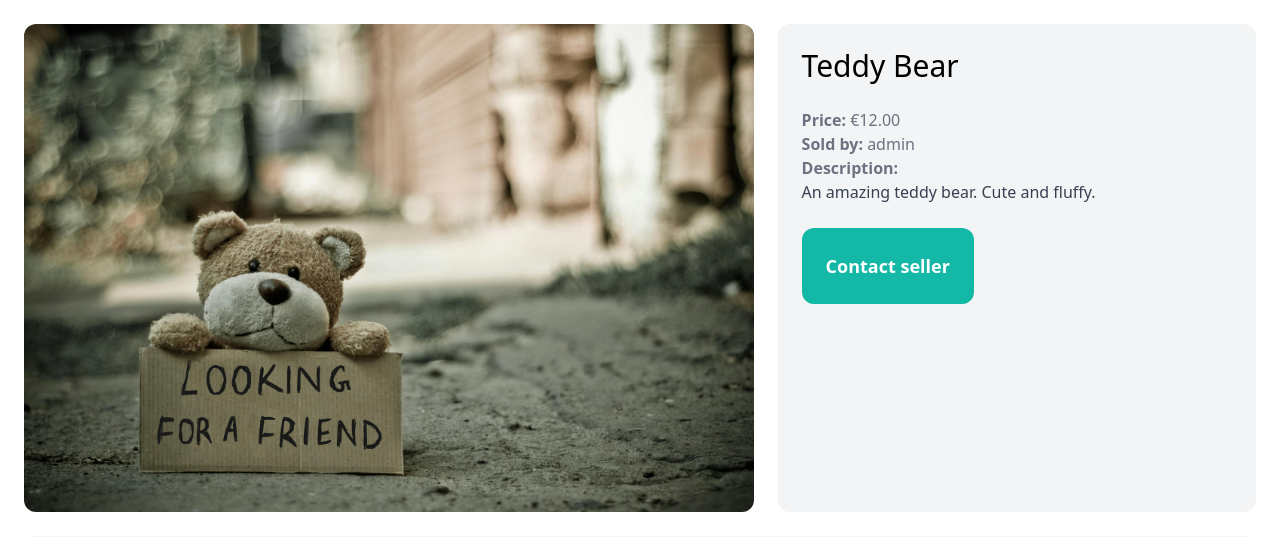
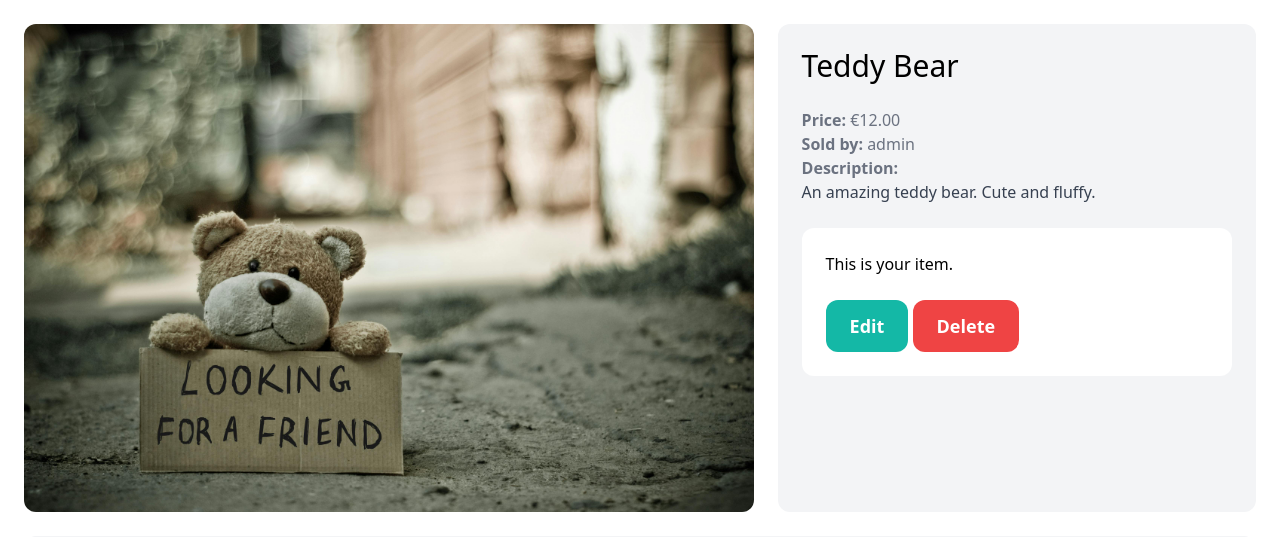
Before and after one commit to POLITJ/Django-Marketplace, a Django app: page /items/1/ in a window 1280 px wide. Shown: the part 77-614 px from the top of the page. Run offline with Django 5.2, Linux system fonts and the light colour scheme; a user stored in the database is signed in; data comes from the database, SQL or seed files in the repository; both versions use the stored data as it was after the commit; some libraries are stand-ins or nearby versions.

Commit message:
Add delete function to your items

```diff
--- a/dashboard/views.py
+++ b/dashboard/views.py
@@ -1,5 +1,5 @@
 from django.contrib.auth.decorators import login_required
-from django.shortcuts import render
+from django.shortcuts import render, get_object_or_404
 
 from item.models import Item
 
--- a/item/templates/item/detail.html
+++ b/item/templates/item/detail.html
@@ -14,8 +14,19 @@
         {%if item.description%}
             <p class="text-gray-700"><strong class="text-gray-500">Description: </strong><br>
                 {{item.description}}
+            </p>
         {% endif %}
-        <br><a href="#" class="inline-block mt-6 px-6 py-6 text-lg font-semibold bg-teal-500 text-white rounded-xl hover:bg-teal-700">Contact seller</a>
+
+        {% if request.user == item.created_by %}
+            <div class="mt-6 p-6 bg-white rounded-xl">
+                <p>This is your item.</p>
+
+                <a href="#" class="inline-block mt-6 px-6 py-3 text-lg font-semibold bg-teal-500 text-white rounded-xl">Edit</a>
+                <a href="{% url 'item:delete' item.id %}" class="inline-block mt-6 px-6 py-3 text-lg font-semibold bg-red-500 text-white rounded-xl">Delete</a>
+            </div>
+        {% else %}
+            <br><a href="#" class="inline-block mt-6 px-6 py-6 text-lg font-semibold bg-teal-500 text-white rounded-xl hover:bg-teal-700">Contact seller</a>
+        {% endif %}
     </div>
 </div>
 <div class="mt-6 px-6 py-12 bg-gray-100 rounded-xl">
--- a/item/urls.py
+++ b/item/urls.py
@@ -7,4 +7,5 @@ app_name = 'item'
 urlpatterns = [
     path('new/', views.new, name='new'),
     path('<int:pk>/', views.detail, name='detail'),
+    path('<int:pk>/delete', views.delete, name='delete'),
 ]
--- a/item/views.py
+++ b/item/views.py
@@ -30,3 +30,11 @@ def new(request):
         'form': form,
         'title': 'New item',
     })
+
+
+@login_required
+def delete(request, pk):
+    item = get_object_or_404(Item, pk=pk, created_by=request.user)
+    item.delete()
+
+    return redirect('dashboard:index')
```
Also changed, not shown: db.sqlite3.
